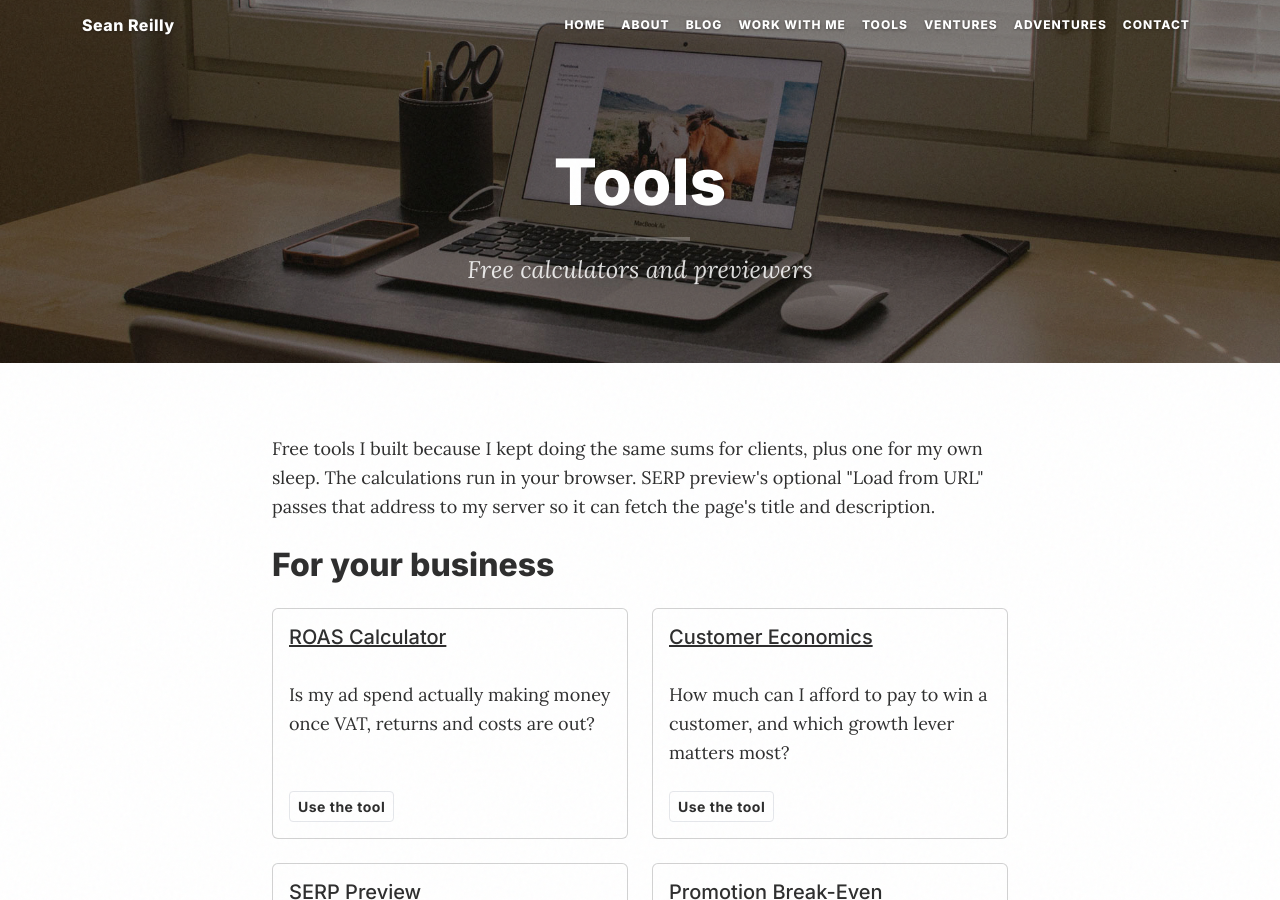
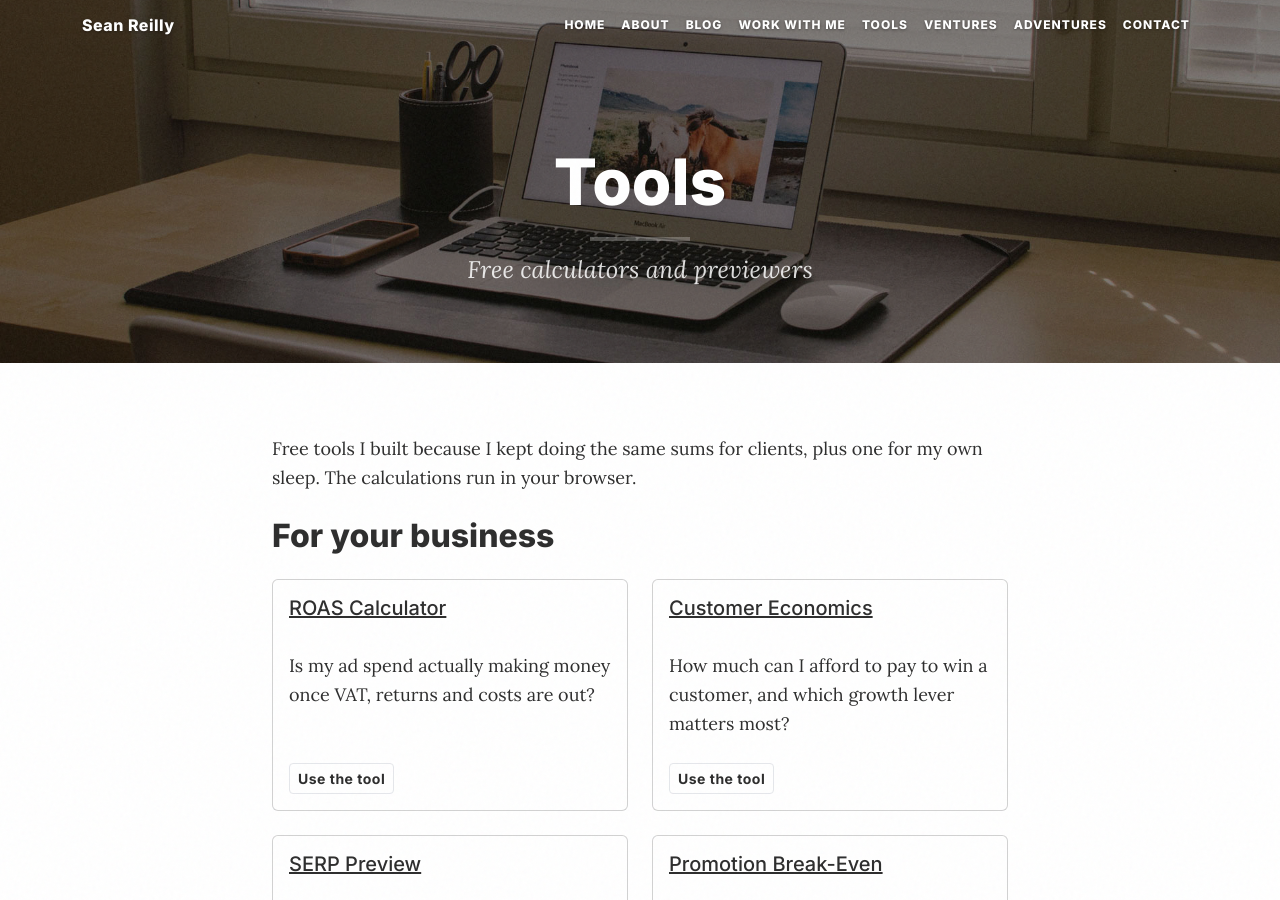
Before and after one commit to seanreillyesq/seanreillyesq.github.io, a Jekyll site: the page built from tools.html, in a window 1280 px wide and 900 px high. Built offline with Jekyll 4.4.1, drawn with Linux system fonts in a browser that asks for light colours.

Commit message:
Drop the Load from URL sentence from the tools page intro
Sean asked for it to go. The intro keeps the accurate claim that the calculations
run in the browser; the hub test no longer requires the sentence.

```diff
--- a/tools.html
+++ b/tools.html
@@ -13,7 +13,7 @@ permalink: /tools/
 {% assign business_tools = all_tools | where: "tool_group", "business" %}
 {% assign personal_tools = all_tools | where: "tool_group", "personal" %}
 
-<p class="mb-4">Free tools I built because I kept doing the same sums for clients, plus one for my own sleep. The calculations run in your browser. SERP preview's optional "Load from URL" passes that address to my server so it can fetch the page's title and description.</p>
+<p class="mb-4">Free tools I built because I kept doing the same sums for clients, plus one for my own sleep. The calculations run in your browser.</p>
 
 <h2 class="mb-4">For your business</h2>
 <div class="row g-4 mb-5" id="tools-business">
```
Also changed, not shown: tests/specs/tools-hub.spec.js (+0 -1 lines).
